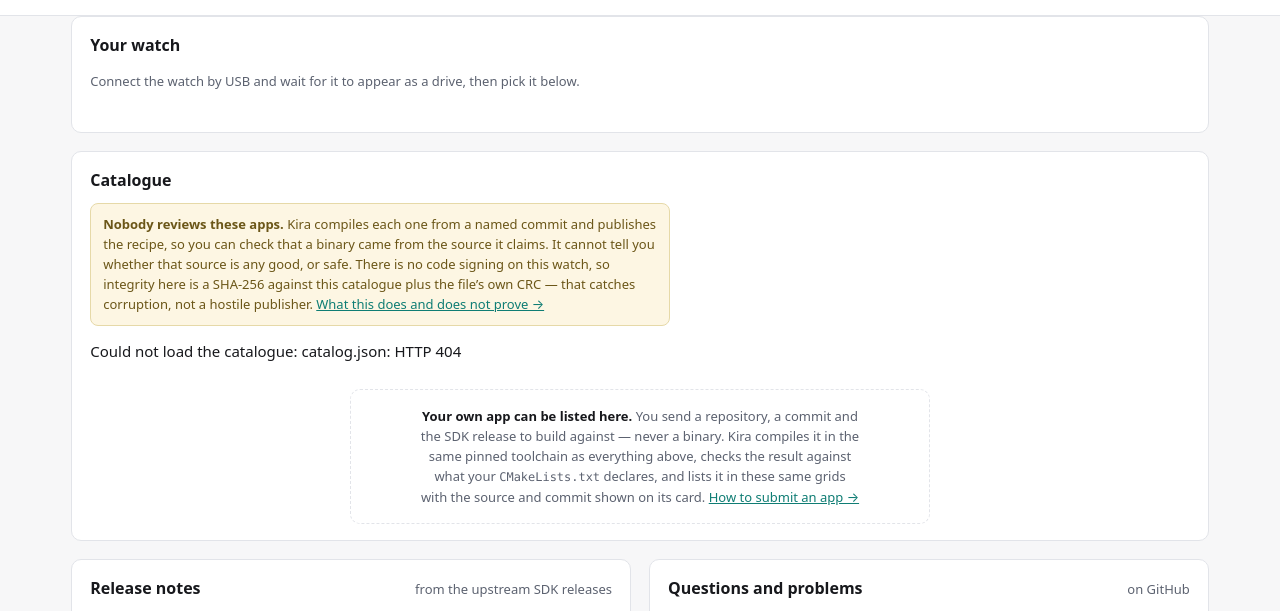
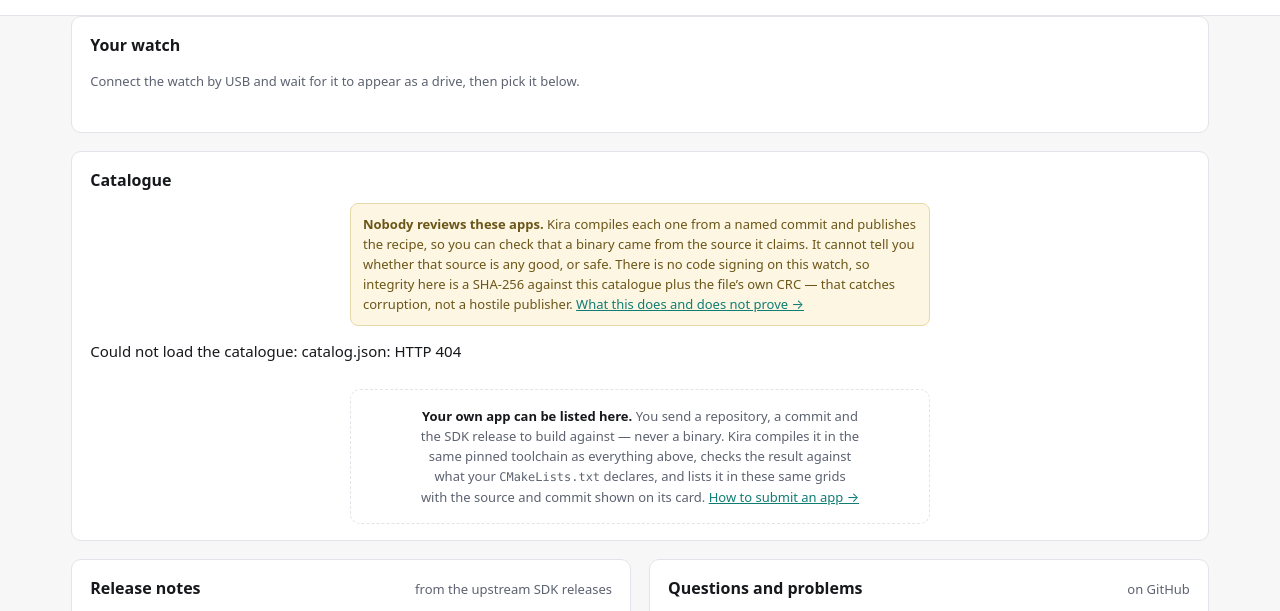
Before and after one commit to tobymurray/kira, a plain HTML site: page site/index.html in a window 1280 px wide. Shown: the part 117-728 px from the top of the page. Drawn offline with Linux system fonts and the light colour scheme; no server answers.

Commit message:
fix(site): centre the caveat block, same as the submit invitation
The 78ch cap that keeps the line length readable also left it pinned to one
corner of a much wider panel. The text stays left-aligned: five lines of centred
prose reads worse, not better.

```diff
--- a/site/kira.css
+++ b/site/kira.css
@@ -792,7 +792,13 @@ code {
 }
 
 /* The caveats, on the page that writes to the watch rather than only in docs
-   nobody installing has a reason to open. */
+   nobody installing has a reason to open.
+
+   Centred as a block, left-aligned inside it. The 78ch cap that keeps the line
+   length readable is also what left this hugging one corner of a much wider
+   panel; `auto` puts the box back in the middle. The text stays left because
+   five lines of centred prose is harder to read, not easier — unlike the submit
+   invitation under the grid, which is short enough to carry it. */
 .what-this-is-not {
-  margin: 0 0 14px;
+  margin: 0 auto 14px;
 }
```
